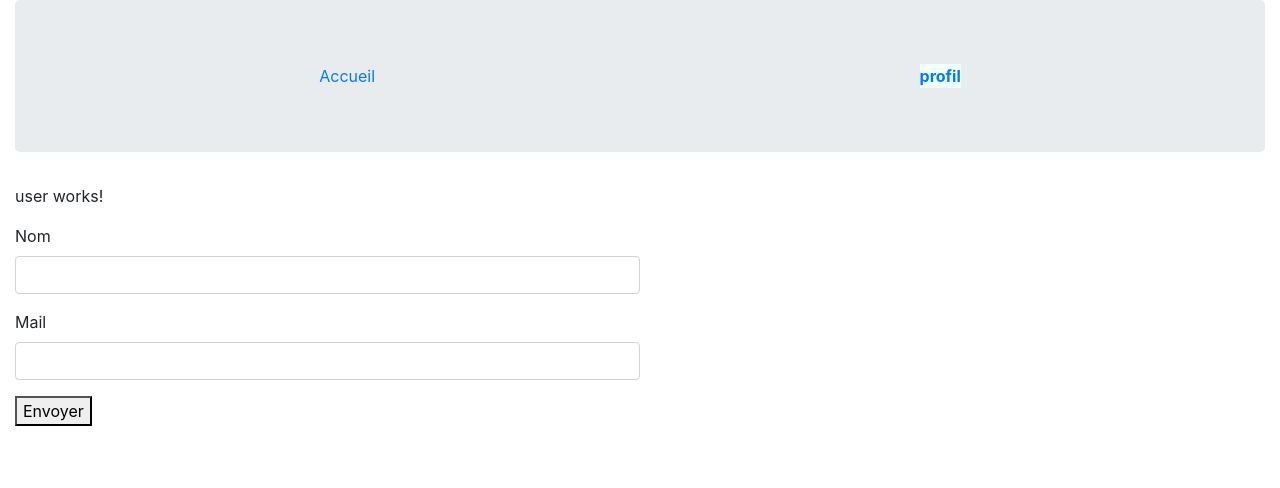
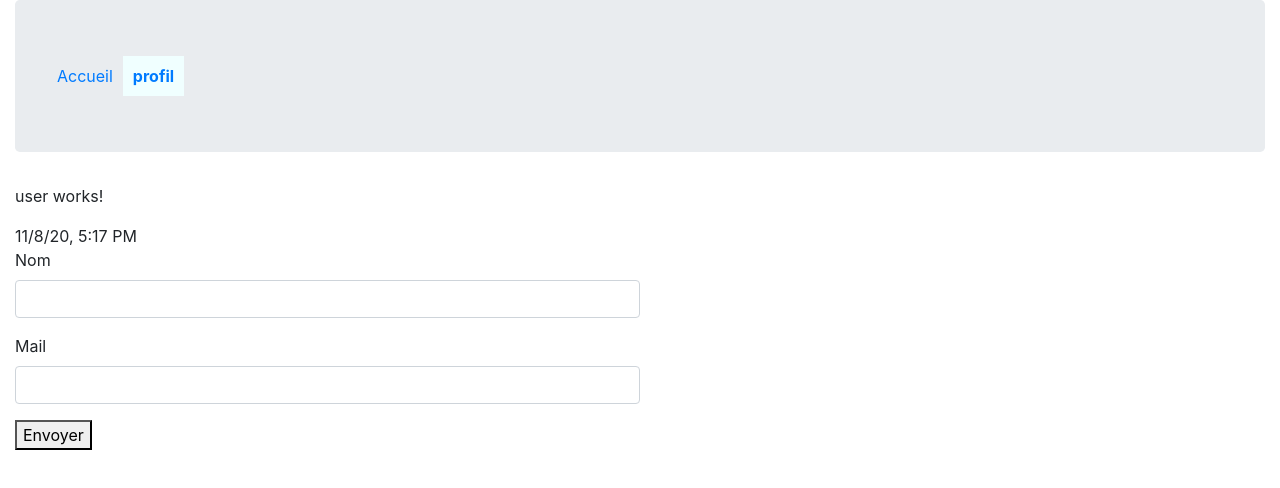
Before and after one commit to harounaKane/Nico_ang, an Angular app: page /user in a window 1280 px wide. Shown: the top 488 px of the page. Built offline with nearby package versions, Linux system fonts and the light colour scheme.

Commit message:
Services: creation & injection

```diff
--- a/src/app/app.component.css
+++ b/src/app/app.component.css
@@ -2,3 +2,7 @@
      font-weight: bolder;
      background-color: azure;
 }
+
+header a{
+     padding: 10px;
+}
--- a/src/app/app.component.html
+++ b/src/app/app.component.html
@@ -3,7 +3,7 @@
 
 
 <!-- barre de navigation -->
-<header class="jumbotron d-flex justify-content-around">
+<header class="jumbotron">
      <a routerLink="/home" routerLinkActive="active">Accueil</a>
      <a routerLink="/user" routerLinkActive="active">profil</a>
 </header>
--- /dev/null
+++ b/src/app/date.service.ts
@@ -0,0 +1,13 @@
+import { Injectable } from '@angular/core';
+
+@Injectable({
+  providedIn: 'root'
+})
+export class DateService {
+  date = new Date();
+  constructor() { }
+
+  getDate(){
+    return new Date();
+  }
+}
--- a/src/app/user/user.component.html
+++ b/src/app/user/user.component.html
@@ -12,7 +12,7 @@
      <input [formControl]="userInput">
 </div>
 <div>Test : {{userInput.value}}</div> -->
-
+{{dateService.getDate() | date: "short"}}
 <!-- formGroup -->
 <form [formGroup]="userForm" class="w-50">
      <div class="form-group">
--- a/src/app/user/user.component.ts
+++ b/src/app/user/user.component.ts
@@ -1,3 +1,4 @@
+import { DateService } from './../date.service';
 import { Component, OnInit } from '@angular/core';
 import {FormGroup, FormControl } from '@angular/forms';
 
@@ -13,10 +14,15 @@ export class UserComponent implements OnInit {
     email: new FormControl(''),
   })
 
-  constructor() { }
+  dateService: DateService;
+
+  constructor(dateService: DateService ) {
+    this.dateService = dateService;
+  }
 
   ngOnInit(): void {
   }
+
   showForm(){
     console.log(this.userForm);
   }
```
Also changed, not shown: 1 other file (tests, documents, lock files or other folders).
